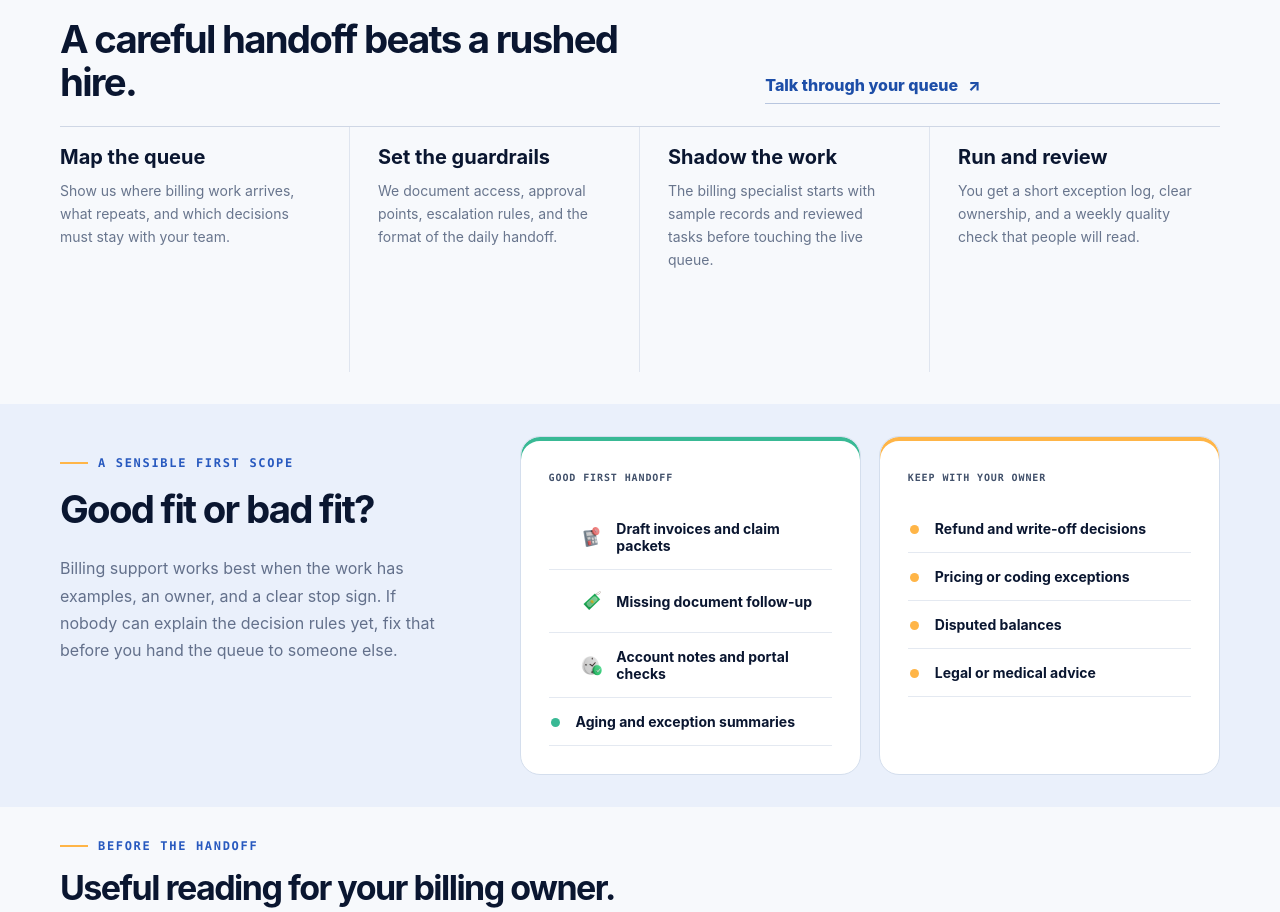
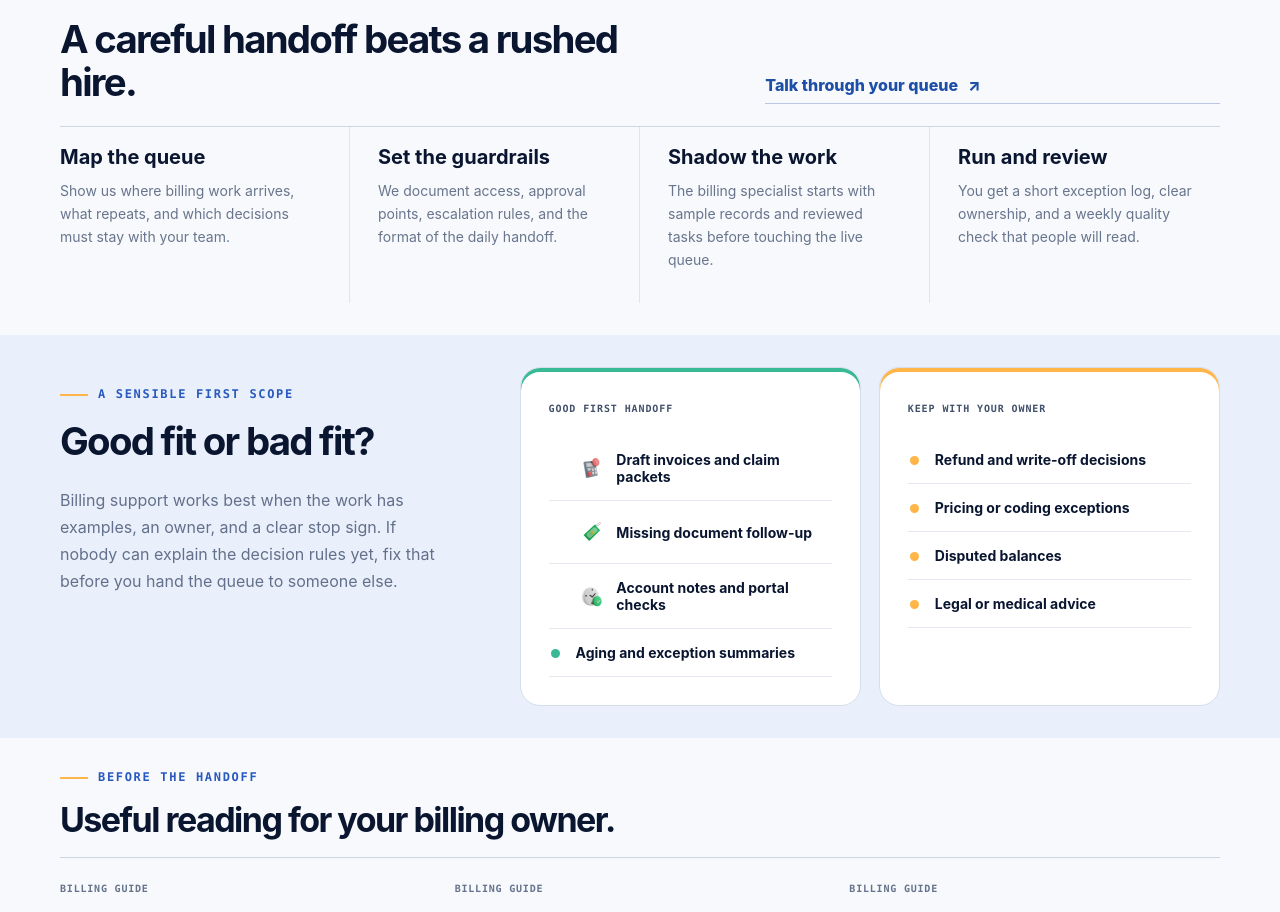
Before and after one commit to coolifystealthagents/outsourcedbillingservices, a Next.js app: page / in a window 1280 px wide. Shown: the part 2764-3676 px from the top of the page. Built offline with nearby package versions, Linux system fonts and the light colour scheme.

Commit message:
Remove empty fixed height beneath homepage launch steps

```diff
--- a/app/field-design.css
+++ b/app/field-design.css
@@ -158,3 +158,6 @@ body:has(.service-detail) .legit-footer,body:has(.billing-directory) .legit-foot
 
 .brief-columns>.brief-launch-note{grid-column:1/-1;margin-top:0}.brief-columns:has(>.brief-launch-note){row-gap:20px}
 @media(max-width:760px){.service-detail .service-hero .lead{font-size:18px;line-height:1.55;margin-bottom:20px}.service-detail .service-hero{padding-block:24px}.service-detail .service-hero-grid{gap:24px}.brief-examples{gap:18px}.brief-examples p{margin-bottom:0}.service-detail .final-cta{padding:24px;margin-block:24px}}
+
+/* Let launch steps follow their copy rather than a fixed empty height. */
+.billing-home .process-grid>article{min-height:0;height:auto}
```
